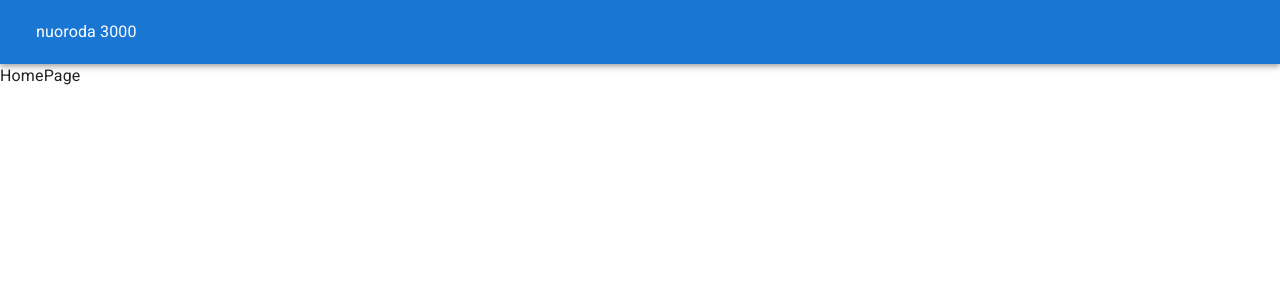
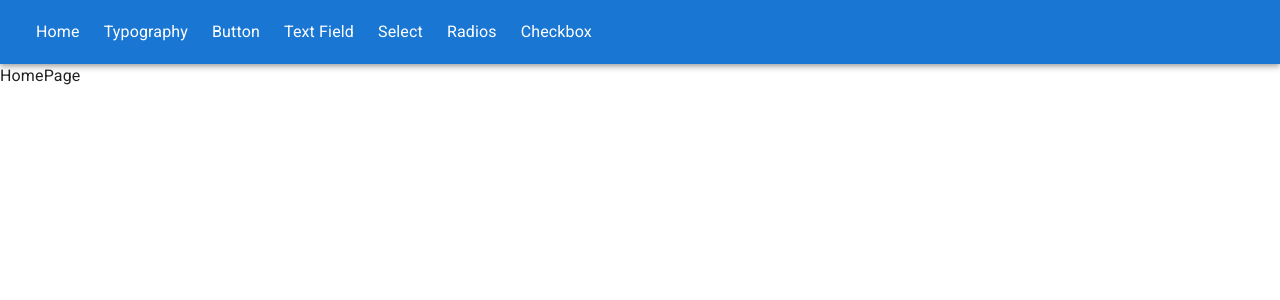
Before and after one commit to AndriusStravinskas/MUI-example, a React (Vite) app: page / in a window 1280 px wide. Shown: the top 300 px of the page. Built offline with nearby package versions, Linux system fonts and the light colour scheme.

Commit message:
feat: Created route constants and used them for mapping links UI

```diff
--- a/src/components/layout/navbar/navbar.tsx
+++ b/src/components/layout/navbar/navbar.tsx
@@ -1,10 +1,25 @@
 import React from 'react';
 import { Box, AppBar, Toolbar } from '@mui/material';
+import routes from 'navigation/routes';
+
+const linksData = [
+  { link: routes.HomePage, text: 'Home' },
+  { link: routes.TypographyPage, text: 'Typography' },
+  { link: routes.ButtonPage, text: 'Button' },
+  { link: routes.TextFieldPage, text: 'Text Field' },
+  { link: routes.SelectPage, text: 'Select' },
+  { link: routes.RadioButtonPage, text: 'Radios' },
+  { link: routes.CheckboxPage, text: 'Checkbox' },
+];
 
 const Navbar = () => (
   <AppBar position="sticky">
     <Toolbar>
-      <Box sx={{
+      {
+        linksData.map(({ link, text }) => (
+          <Box
+            key={link}
+            sx={{
               alignSelf: 'stretch',
               display: 'inline-grid',
               placeItems: 'center',
@@ -15,8 +30,11 @@ const Navbar = () => (
               },
             }}
           >
-        nuoroda 3000
+            {text}
           </Box>
+        ))
+      }
+
     </Toolbar>
   </AppBar>
 );
--- /dev/null
+++ b/src/navigation/routes.ts
@@ -0,0 +1,11 @@
+const routes = {
+  HomePage: '/',
+  TypographyPage: '/typography',
+  ButtonPage: '/button',
+  TextFieldPage: '/textField',
+  SelectPage: '/select',
+  RadioButtonPage: '/radios',
+  CheckboxPage: '/checkbox',
+};
+
+export default routes;
```
Also changed, not shown: src/navigation/router.tsx (+8 -7 lines). Lines whose indentation alone changed are shown as unchanged.
